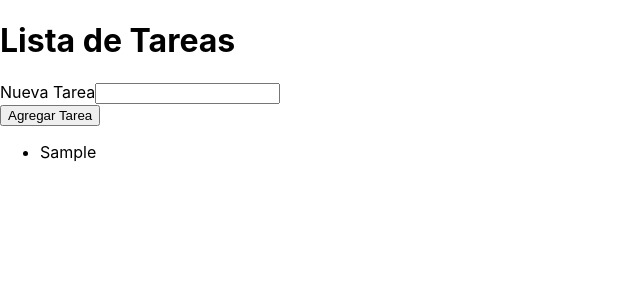
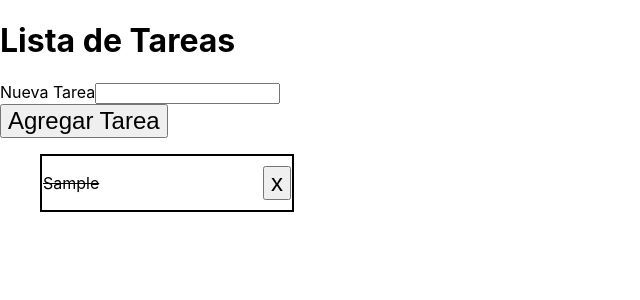
Before and after one commit to JuanIgnacioMarchetto/tIntegragor-grupo-B, a React (Create React App) app: page / in a window 1280 px wide. Both pictures are taken after typing "Sample" into the empty fields and a click on the button "Agregar Tarea". Shown: the top 300 px of the page, without its empty margins (0-640 px from the left). Built offline with nearby package versions, Linux system fonts and the light colour scheme.

Commit message:
componente TaskItem (incompleto falta funcionalidad)

```diff
--- a/src/App.js
+++ b/src/App.js
@@ -1,6 +1,7 @@
 import React, { useState } from 'react';
 
 import TaskForm from './components/formulario';
+import TaskItem from './components/TaskItem/TaskItem';
 
 const App = () => {
   const [tasks, setTasks] = useState([]);
@@ -13,9 +14,7 @@ const App = () => {
       <TaskForm onAddTask={handleAddTask} />
       <ul className="list-group mt-3">
         {tasks.map((task, index) => (
-          <li key={index} className="list-group-item">
-            {task}
-          </li>
+          <TaskItem  key={index} className="border border-dark list-group-item" description={task}/>
         ))}
       </ul>
     </div>
--- /dev/null
+++ b/src/components/TaskItem/TaskItem.css
@@ -0,0 +1,23 @@
+.item-container{
+    width:20%;
+    display: flex;
+    flex-direction: row;
+    justify-content: space-between;
+    align-items: center;
+    border: 2px solid black;
+    padding: 1px;
+}
+
+button{
+    width: fit-content;
+    height: fit-content;
+    font-size: 1.5rem;
+}
+
+.task-item{
+
+}
+
+.taskComplete{
+    text-decoration:line-through;
+}
--- /dev/null
+++ b/src/components/TaskItem/TaskItem.jsx
@@ -0,0 +1,20 @@
+import React from 'react'
+import './TaskItem.css'
+/*Este componente deberá representar individualmente una tarea.
+Mostrará el nombre de la tarea y un botón para completarla.
+Utilizará el estado local para gestionar la apariencia de la tarea (por ejemplo, tachado
+cuando esté completada).
+*/
+
+const TaskItem = ({description, complete}) => {
+
+    complete=true
+
+  return (
+    <div className='item-container'><p className={complete ?'taskComplete':'task-item'}>{description}</p>
+    <button type='button'>x</button>
+    </div>
+  )
+}
+
+export default TaskItem
```
